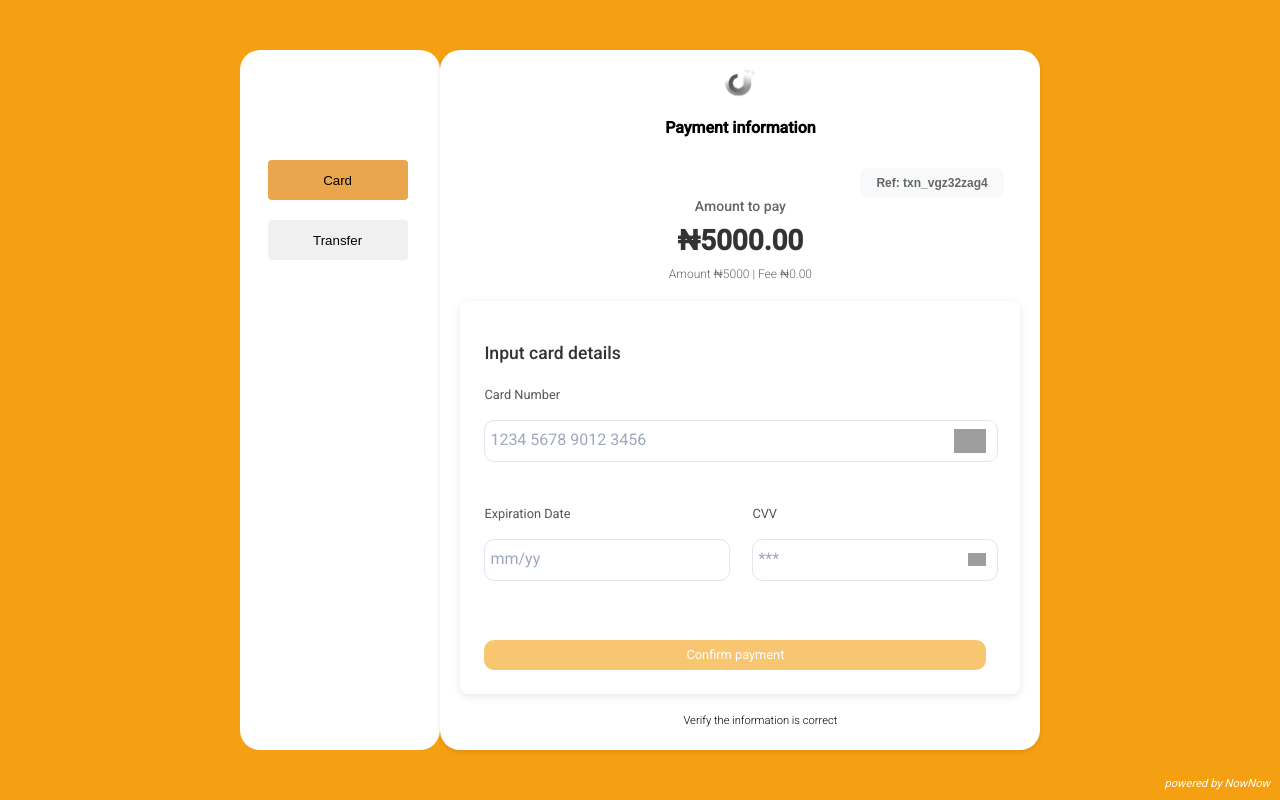
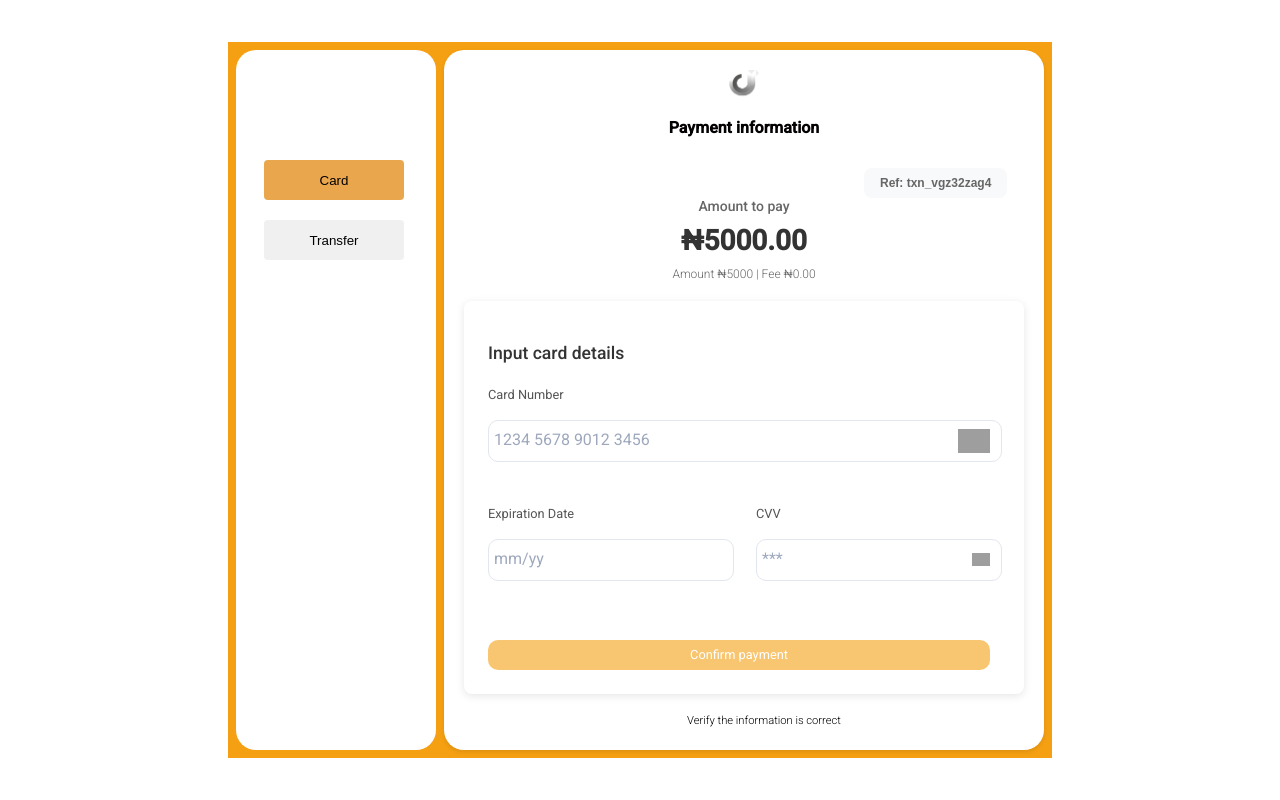
Before and after one commit to Greg-nownow/paystack-web-app, an Angular app: page /card in a window 1280 px wide. Built offline with nearby package versions, Linux system fonts and the light colour scheme; grey boxes are pictures that could not be loaded.

Commit message:
made side nav reusable

```diff
--- a/src/app/app.routes.ts
+++ b/src/app/app.routes.ts
@@ -7,9 +7,9 @@ import { OtpComponent } from './otp/otp.component';
 
 export const routes: Routes = [
   { path: '', component: LandingComponent },
-    { path: 'transfer', component: TransferComponent },
+    { path: 'old-transfer', component: TransferComponent },
   { path: 'card', component: CardComponent },
-  { path: 'new-transfer', component: NewTransferComponent },
+  { path: 'transfer', component: NewTransferComponent },
   { path: 'otp', component: OtpComponent },
   // { path: '', redirectTo: '/transfer', pathMatch: 'full' },
 ];
--- a/src/app/card/card.component.html
+++ b/src/app/card/card.component.html
@@ -3,15 +3,7 @@
 </div>
 <div class="container">
   <div class="menu card-container" [ngClass]="{'expanded': isPinRequired()}">
-    <div class="button-group">
-      <button class="button" [class.active]="(activeTab$ | async) === 'card'" (click)="navigateToCard()">Card</button>
-    </div>
-    <!-- <div class="button-group">
-      <button class="button" [class.active]="(activeTab$ | async) === 'transfer'" (click)="navigateToTransfer()">Transfer</button>
-    </div> -->
-    <div class="button-group">
-      <button class="button" [class.active]="(activeTab$ | async) === 'newTransfer'" (click)="navigateToNewTransfer()">Transfer</button>
-    </div>
+    <app-navbar></app-navbar>
   </div>
   <div class="card card-container" style="min-width: 600px; padding: 20px;" [ngClass]="{'expanded': isPinRequired()}">
     <div class="card__header">
--- a/src/app/card/card.component.scss
+++ b/src/app/card/card.component.scss
@@ -9,8 +9,10 @@
   display: flex;
   min-height: fit-content;
   min-width: fit-content;
-  gap: 0.05em;
+  gap: .5rem;
+  padding: .5rem;
   animation: fadeIn 0.4s ease-in-out forwards;
+  background-color: #f5a012;
 }
 
 .button-group {
--- a/src/app/card/card.component.ts
+++ b/src/app/card/card.component.ts
@@ -4,13 +4,14 @@ import { Router } from '@angular/router';
 import { TabService } from '../services/tab.service';
 import { ToastService } from '../shared/services/toast.service';
 import { CommonModule } from '@angular/common';
+import { NavbarComponent } from '../shared/navbar/navbar.component';
 // import { ToastService } from '../services/toast.service';
 
 @Component({
   selector: 'app-card',
   templateUrl: './card.component.html',
   styleUrls: ['./card.component.scss'],
-  imports: [CommonModule, ReactiveFormsModule],
+  imports: [CommonModule, ReactiveFormsModule, NavbarComponent],
   standalone: true
 })
 export class CardComponent implements OnInit, OnDestroy {
--- a/src/app/landing/landing.component.ts
+++ b/src/app/landing/landing.component.ts
@@ -7,30 +7,31 @@ import { CommonModule } from '@angular/common';
   standalone: true,
   imports: [CommonModule],
   template: `
-      <div class="card">
+     <div class="container">
+         <div class="card">
         <div class="logo">
           <img src="assets/icons/contec-logo.png" alt="NowNow Logo">
         </div>
         <h1>Welcome to Contec Global Payment System</h1>
         <button (click)="navigateToPayment()" class="pay-button">Pay Bills</button>
       </div>
+     </div>
   `,
   styles: [`
     .container {
       display: flex;
       justify-content: center;
       align-items: center;
-      min-height: 100vh;
-      background-color: #f5f5f5;
+      background-color: #f5a012;
+      padding: .5rem;
     }
+
     .card {
       background: white;
-      padding: 2rem;
       border-radius: 8px;
       box-shadow: 0 2px 4px rgba(0,0,0,0.1);
       text-align: center;
       max-width: 500px;
-      width: 90%;
     }
     .logo {
       margin-bottom: 2rem;
--- a/src/app/new-transfer/new-transfer.component.html
+++ b/src/app/new-transfer/new-transfer.component.html
@@ -1,15 +1,6 @@
 <div class="container">
-    <div class="menu" style="height: 700px;">
-        <div class="button-group">
-          <button class="button" [class.active]="(activeTab$ | async) === 'card'" (click)="navigateToCard()">Card</button>
-        </div>
-        <!-- <div class="button-group">
-          <button class="button" [class.active]="(activeTab$ | async) === 'transfer'" (click)="navigateToTransfer()">Transfer</button>
-        </div> -->
-
-        <div class="button-group">
-          <button class="button" [class.active]="(activeTab$ | async) === 'newTransfer'" (click)="navigateToNewTransfer()">Transfer</button>
-        </div>
+    <div class="menu card-container" style="height: 700px;">
+      <app-navbar></app-navbar>
       </div>
     <div class="payment-modal">
         <div class="card__header">
--- a/src/app/new-transfer/new-transfer.component.scss
+++ b/src/app/new-transfer/new-transfer.component.scss
@@ -29,6 +29,9 @@
     min-height: fit-content;
     gap: 0.05em;
     animation: fadeIn 0.4s ease-in-out forwards;
+    gap: .5rem;
+    padding: .5rem;
+    background-color: #f5a012;
   }
 
 
--- a/src/app/new-transfer/new-transfer.component.ts
+++ b/src/app/new-transfer/new-transfer.component.ts
@@ -7,11 +7,13 @@ import { MatSnackBar, MatSnackBarModule } from '@angular/material/snack-bar';
 import { CommonModule } from '@angular/common';
 import { HttpClientModule } from '@angular/common/http';
 import { Subscription } from 'rxjs';
+import { NavbarComponent } from '../shared/navbar/navbar.component';
 
 @Component({
   selector: 'app-new-transfer',
+  standalone: true,
   // imports: [],
-  imports: [CommonModule, ReactiveFormsModule, HttpClientModule, MatSnackBarModule],
+  imports: [CommonModule, ReactiveFormsModule, HttpClientModule, MatSnackBarModule, NavbarComponent],
   templateUrl: './new-transfer.component.html',
   styleUrl: './new-transfer.component.scss'
 })
--- /dev/null
+++ b/src/app/shared/navbar/navbar.component.html
@@ -0,0 +1,8 @@
+<!-- <div > -->
+    <div class="button-group">
+      <button class="button" [class.active]="(activeTab$ | async) === 'card'" (click)="navigateToCard()">Card</button>
+    </div>
+    <div class="button-group">
+      <button class="button" [class.active]="(activeTab$ | async) === 'newTransfer'" (click)="navigateToNewTransfer()">Transfer</button>
+    </div>
+<!-- </div> -->
--- /dev/null
+++ b/src/app/shared/navbar/navbar.component.scss
@@ -0,0 +1,24 @@
+.button-group {
+  display: flex;
+  justify-content: center;
+  width: 160px;
+  margin-left: 0.5rem;
+
+  .button {
+    padding: 0.2em 1.5rem;
+    width: 100%;
+    border: none;
+    border-radius: 4px;
+    cursor: pointer;
+    text-align: center;
+    background-color: #f0f0f0;
+
+    &:hover {
+      background-color: #fff;
+    }
+
+    &.active {
+      background-color: #eaa64d;
+    }
+  }
+}
--- /dev/null
+++ b/src/app/shared/navbar/navbar.component.ts
@@ -0,0 +1,33 @@
+import { Component, Input } from '@angular/core';
+import { CommonModule } from '@angular/common';
+import { Router } from '@angular/router';
+import { TabService } from '../../services/tab.service';
+
+@Component({
+  selector: 'app-navbar',
+  standalone: true,
+  imports: [CommonModule],
+  templateUrl: './navbar.component.html',
+  styleUrl: 'navbar.component.scss'
+})
+export class NavbarComponent {
+  activeTab$: any;
+
+
+  constructor(
+    private router: Router,
+    private tabService: TabService
+  ) {
+    this.activeTab$ = this.tabService.activeTab$;
+  }
+
+  navigateToCard() {
+    this.tabService.setActiveTab('card');
+    this.router.navigate(['/card']);
+  }
+
+  navigateToNewTransfer() {
+    this.tabService.setActiveTab('newTransfer');
+    this.router.navigate(['/transfer']);
+  }
+}
--- a/src/styles.scss
+++ b/src/styles.scss
@@ -31,7 +31,7 @@ body {
 
 body {
 	font: var(--text1regular);
-	background-color: #f5a012;
+	background-color: #fff;
 	display: flex;
 	justify-content: center;
 	align-items: center;
```
Also changed, not shown: 2 other files (tests, documents, lock files or other folders).
